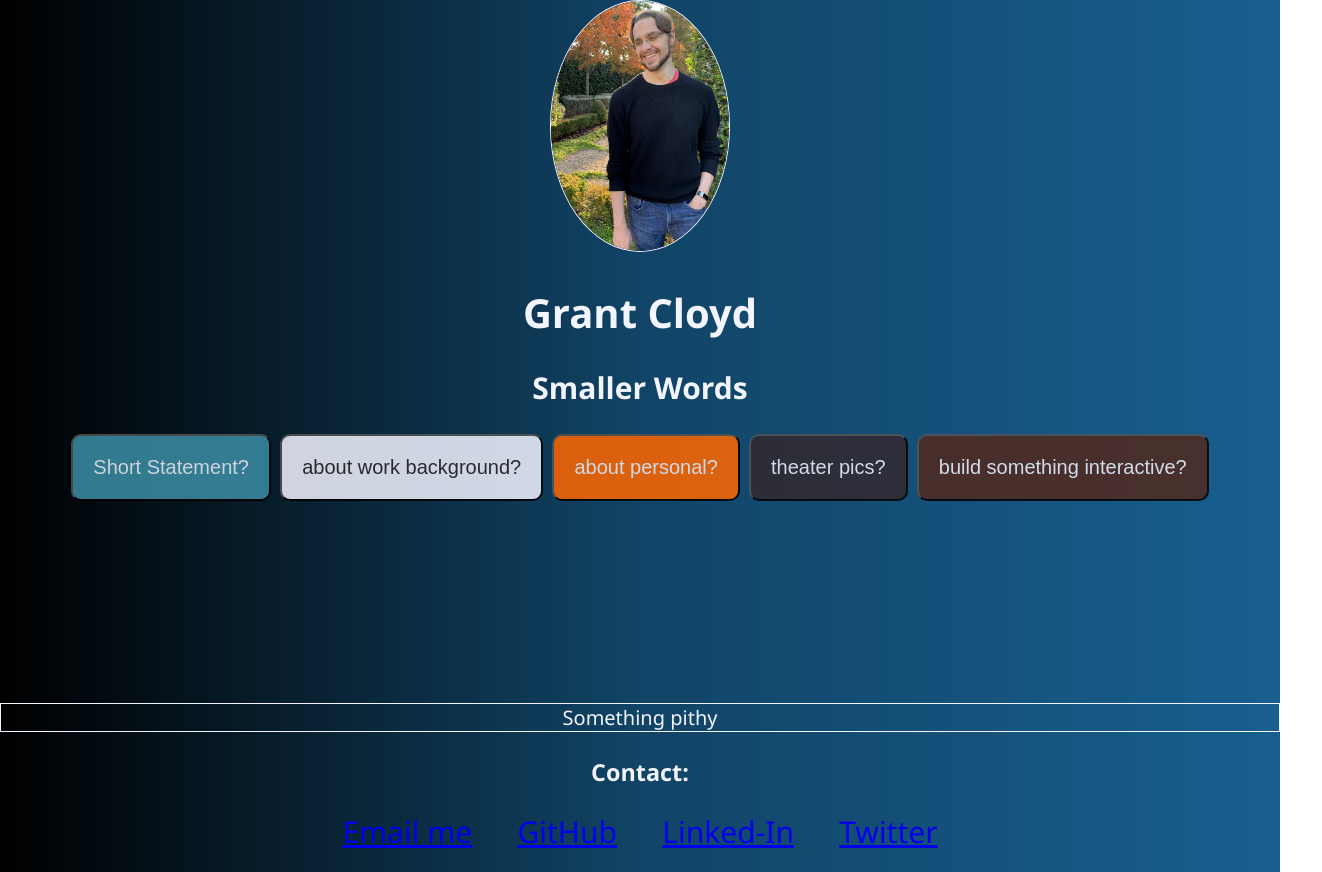
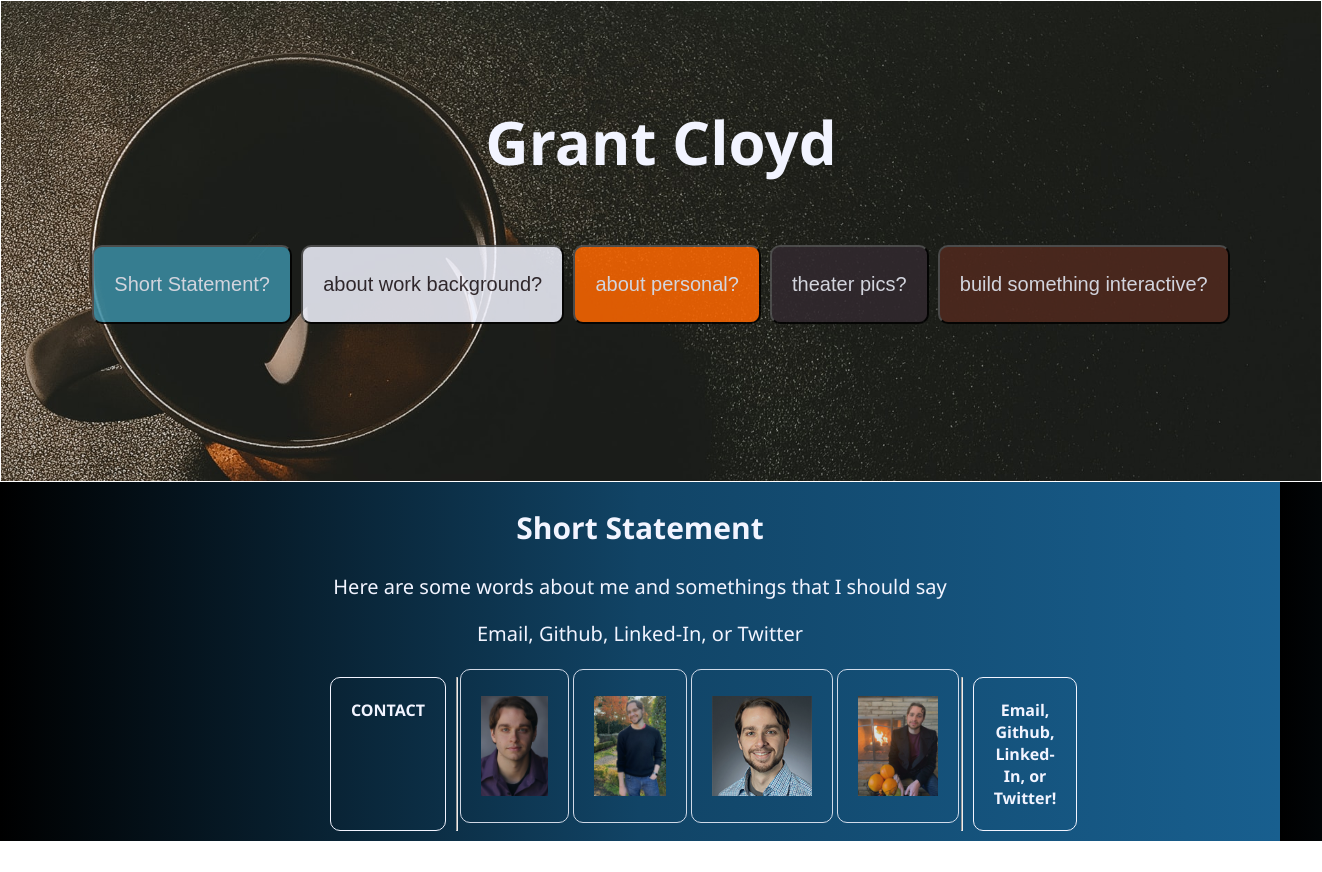
Before and after one commit to GrantCloyd/first-website, a plain HTML site: page index.html in a window 1280 px wide. Shown: the whole page, 1322 px wide, since content can reach past the window. After the commit the page ends 841 px from the top, so only its background shows below. Drawn offline with Linux system fonts and the light colour scheme.

Commit message:
Most of the structure and css

```diff
--- a/index.html
+++ b/index.html
@@ -11,42 +11,57 @@
 </head>
 
 <body>
-    <header>
+
+    <header id="coffee">
+        <h1>Grant Cloyd</h1>
+
+
+
+        <nav>
+            <button class="button" type="button" id="shortStatement"> Short Statement?</button>
+
+
+            <button class="button" type="button" id="work">about work background?</button>
+
+
+            <button class="button" type="button" id="personal"> about personal?</button>
+
+
+            <button class="button" type="button" id="color5"> theater pics?</button>
+
+
+            <button class="button" id="color6"> build something interactive?</button>
+        </nav>
 
     </header>
-    <img id="profilePic" src="./Images/GCloydSmaller.jpg" alt="profile pic">
-    <h1>Grant Cloyd</h1>
-    <h2>Smaller Words</h2>
+    <!-- <img id="profilePic" src="./Images/GCloydSmaller.jpg" alt="profile pic"> -->
+
+
+    <h2>Short Statement</h2>
+    <p>Here are some words about me and somethings that I should say</p>
 
 
 
 
-    <nav>
-        <button type="button" id="shortStatement"> Short Statement?</button>
 
 
-        <button type="button" id="work">about work background?</button>
+    <p>Email, Github, Linked-In, or Twitter</p>
+    <footer id="footer">
+        <h3>CONTACT</h3>
+        <hr>
+        <div><a href="mailto:dgcloyd@gmail.com" target="_top"><img src="./Images/grantHeadshot.jpg" alt="email picture"
+                    title="Email me!" class="profilePic button"></a></div>
+        <div><a href="https://github.com/GrantCloyd"><img src="./Images/GCloydSmaller.jpg" target="_top"
+                    alt="github picture" title="Check out my GitHub!" class="profilePic button"></a></div>
+        <div><a href="https://www.linkedin.com/in/grant-cloyd"><img src="./Images/grantcloydCROPPED.jpg" target="_top"
+                    alt="linked-in picture" title="Connect on Linked-In!" class="profilePic button"></a></div>
+        <div><a href="https://twitter.com/grantcloyd1"><img src="./Images/grantImage.jpg" target="_top"
+                    alt="twitter picture" title="Connect on Twitter!" class="profilePic button"></a></div>
+        <hr>
+        <h3>Email, Github, Linked-In, or Twitter!</h3>
+    </footer>
 
 
-        <button type="button" id="personal"> about personal?</button>
-
-
-        <button type="button" id="color5"> theater pics?</button>
-
-
-        <button id="color6"> build something interactive?</button>
-    </nav>
-
-
-    <p id="ph"> Something pithy</p>
-
-    <footer>
-        <h3>Contact:</h3>
-        <div><a href="mailto:dgcloyd@gmail.com" target="_top">Email me</a></div>
-        <div><a href="https://github.com/GrantCloyd">GitHub</a></div>
-        <div><a href="https://www.linkedin.com/in/grant-cloyd">Linked-In</a></div>
-        <div><a href="https://twitter.com/grantcloyd1">Twitter</a></div>
-    </footer>
 
     <script type="text/javascript" src="index.js"></script>
 </body>
--- a/style.css
+++ b/style.css
@@ -1,6 +1,28 @@
 html {
     font-size: 20px;
+
 }
+
+h1 {
+    margin: 10 auto;
+    padding: 1rem;
+    display:inline-block;
+    font-size: 3rem;
+}
+
+header{
+    background-image: url("./Images/coffe-image.jpg");
+    text-align: center;
+    background-size:cover;
+    width: 100%;
+    color: #F2F4FF;
+    height: 400px;
+    border: 1px solid white;
+    margin-top: 0px;
+    padding: 2rem 1rem;
+
+}
+
 
 body {
     background: #000000;
@@ -13,27 +35,31 @@ background: linear-gradient(to right, #000000 0%, #114466 50%, #185F8F 100%);
     margin: 0 auto;
 }
 
-#profilePic {
-    max-width: 250px;
-    max-height: 250px;
-    border-radius: 100%;
+
+
+.profilePic {
+    max-width: 100px;
+    max-height: 100px;
     border: 1px solid #F2F4FF;
-    float:center;
-    position:relative;
+
+
+
 }
 
-button {
+.button {
     font-size: 1rem;
-    padding: 1rem 1rem;
-    float: center;
+    padding: 1.3rem 1rem;
+    position: relative;
     border-radius: 10px;
     margin: .1rem;
     color: #F2F4FF;
     transition: .4s;
     opacity: .85;
+
+
 }
 
-button:hover {
+.button:hover {
     border-color: #F2F4FF;
     transform:translateY(-5px);
     -webkit-box-shadow: -1px 3px 5px 5px rgba(0,0,0,0.65);
@@ -62,17 +88,18 @@ button:hover {
 
 }
 
-#ph {
+h3{
+    font-size: .8rem;
     border: 1px solid #F2F4FF;
-    margin-top: 10rem;
+    border-radius: 10px;
+    margin: 10px;
+    padding: 1.05rem 1rem;;
 }
 
-
-footer div{
-    padding: 1rem 1rem;
-    font-size: 1.5rem;
+#footer{
+    width: 50%;
     margin: 0 auto;
-    float: center;
-    position: relative;
-    display:inline;
+    display:-webkit-inline-flex;
+    display: inline-flex;
+    text-align: center;
 }
```
Also changed, not shown: Images/coffe-image.jpg (added), Images/coffee2.jpg (added), Images/coffeeSmall.jpg (added), Images/grantHeadshot.jpg (added), Images/grantImage.jpg (added), Images/grantcloydCROPPED.jpg (added).
